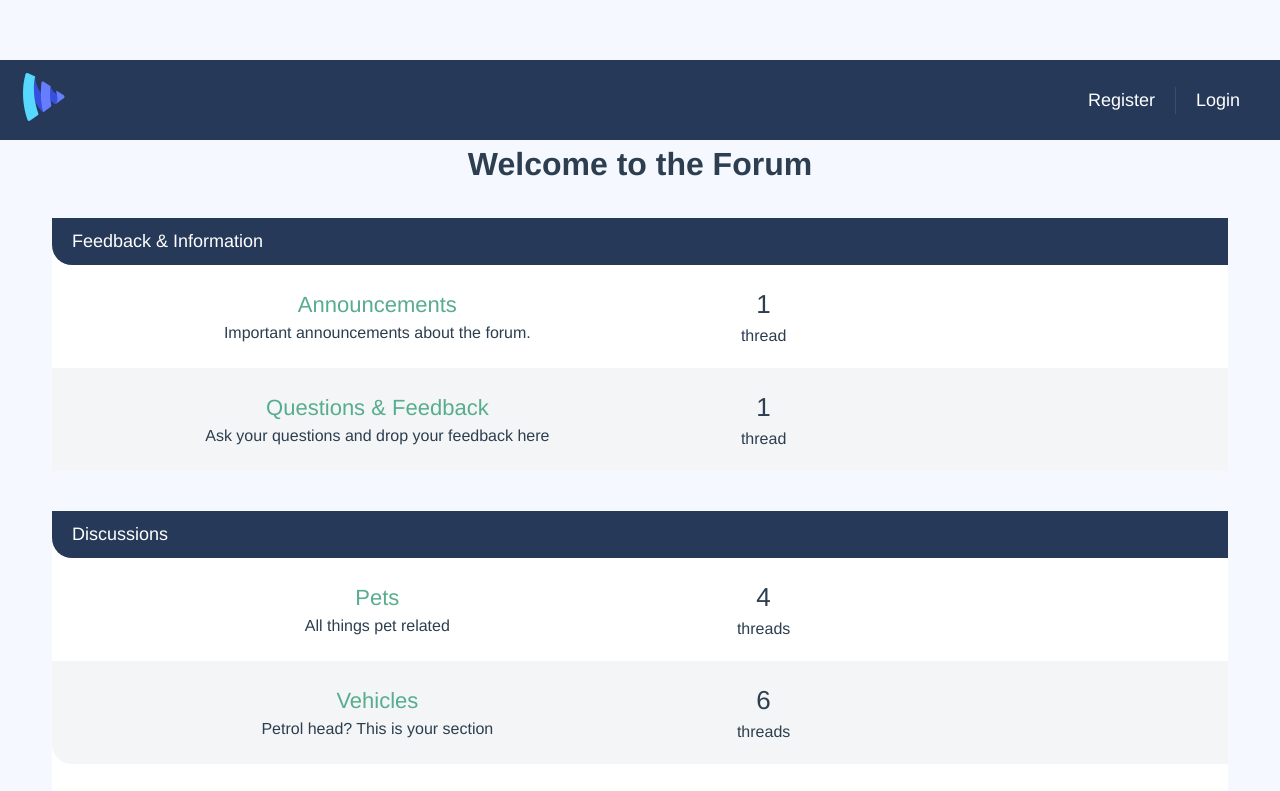
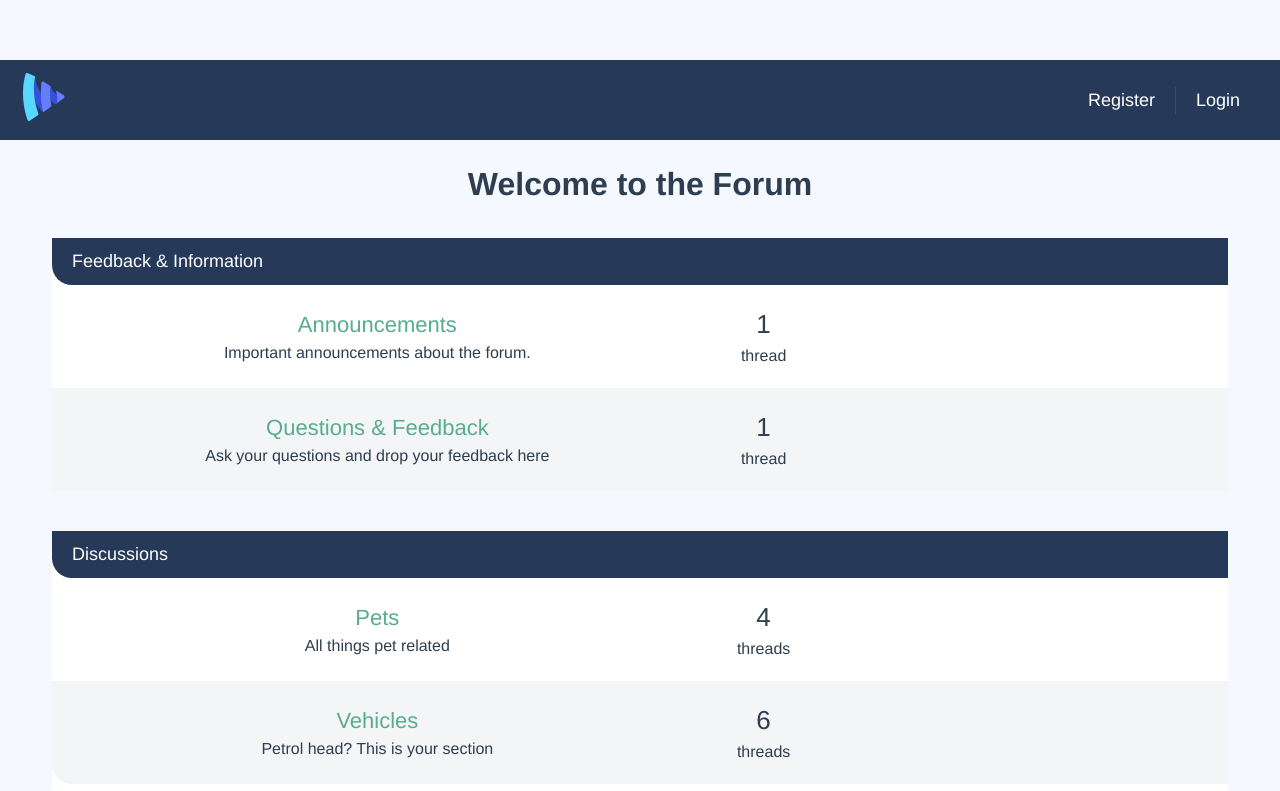
Before and after one commit to rumbis/vue-forum-vueschool, a Vue app: page / in a window 1280 px wide. Shown: the top 791 px of the page. Built offline with nearby package versions, Linux system fonts and the light colour scheme.

Commit message:
added css push-top the heading bellow of navbar

```diff
--- a/src/pages/PageHome.vue
+++ b/src/pages/PageHome.vue
@@ -1,5 +1,5 @@
 <template>
-  <h1>Welcome to the Forum</h1>
+  <h1 class="push-top">Welcome to the Forum</h1>
   <CategoryList :categories="categories"/>
 </template>
 
```
